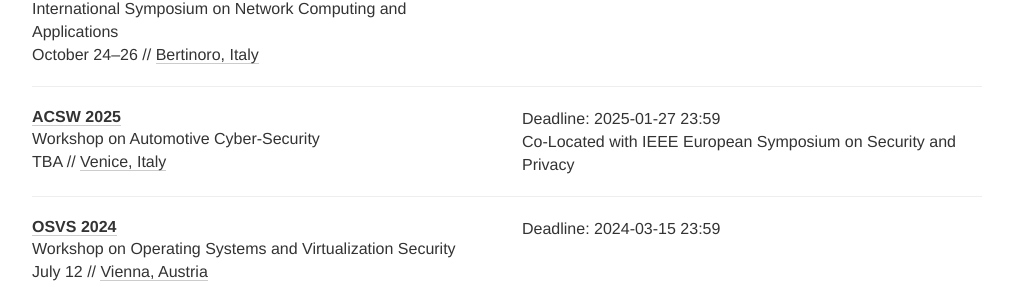
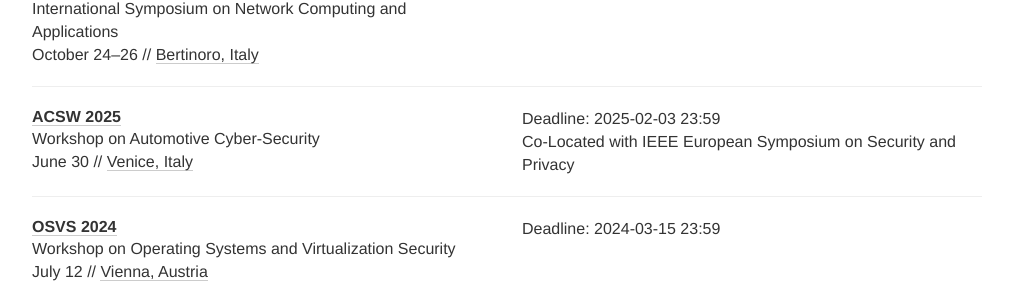
Before and after one commit to sec-deadlines/sec-deadlines.github.io, a Jekyll site: the page built from index.html, in a window 1280 px wide and 900 px high, scrolled down 9152 px. Shown: the part 150-451 px from the top of the window, without its empty margins (133-1146 px from the left). Built offline with Jekyll 4.4.1, drawn with Linux system fonts in a browser that asks for light colours; nearby versions of some CDN libraries; comment, search, counter and statistics services are not loaded.

Commit message:
Update details for ACSW

```diff
--- a/_data/conferences.yml
+++ b/_data/conferences.yml
@@ -570,8 +570,8 @@
   year: 2025
   comment: Co-Located with IEEE European Symposium on Security and Privacy
   link: https://acsw.unimore.it/
-  deadline: ["2025-01-27 23:59"]
-  date: TBA
+  deadline: ["2025-02-03 23:59"]
+  date: June 30
   place: Venice, Italy
   tags: [SEC, PRIV, SHOP]
 
```
